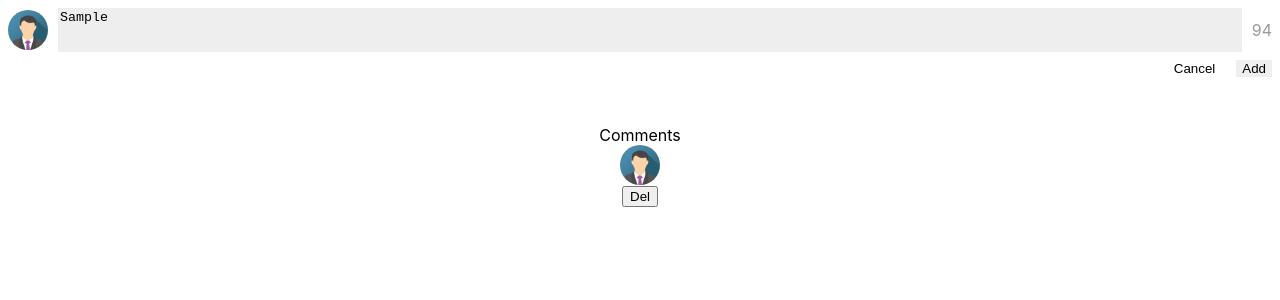
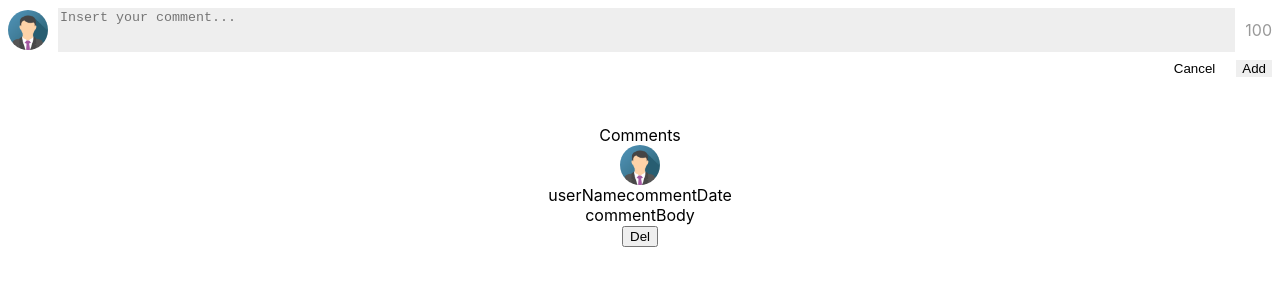
Before and after one commit to Belgarat/react-learning, a React (Create React App) app: page / in a window 1280 px wide. Both pictures are taken after typing "Sample" into the empty fields and a click on the button "Add". Shown: the top 300 px of the page. Built offline with nearby package versions, Linux system fonts and the light colour scheme.

Commit message:
errors in displaying comment list props

```diff
--- a/src/Store.tsx
+++ b/src/Store.tsx
@@ -25,13 +25,16 @@ export const useStore = create<CommentSystemModel>((set) => ({
     set((state) => ({
       comments: [...state.comments, comment],
     }));
+    comment.body="";
   },
+
   removeComment: (id: number|undefined) => {
     //TODO: reove from DB and then remove from local store
     set((state) => ({
         comments: id ? state.comments.filter((comment) => comment.id !== id) : state.comments,
     }));
   },
+
   //TODO: editComment
   editComment: (id: number) => {  },
 }));
--- a/src/components/CommentBox.tsx
+++ b/src/components/CommentBox.tsx
@@ -13,18 +13,18 @@ import { CommentModel, CommentSystemModel } from "../Interfaces";
     <>
     {
       comments.map((cmnt: CommentModel, idx: number) => {
-        console.log(cmnt);
+        //console.log(typeof(cmnt.name));
         return (<div key={`'cmd-${idx}`}>
                 <div>
                   <Avatar/>
                 </div>
                 <div>
                   <div>
-                    <Username/>
-                    <CommentDate/>
+                    <Username userName={cmnt.name}/>
+                    <CommentDate commentDate={cmnt.date}/>
                   </div>
                   <div>
-                    <CommentText/>
+                    <CommentText commentBody={cmnt.body}/>
                   </div>
                   <div>
                     <LikeButton/>
@@ -34,8 +34,8 @@ import { CommentModel, CommentSystemModel } from "../Interfaces";
                   <div>
                     <ReplyListToggle/>
                   </div>
+                  {<button onClick={() => removeComment && removeComment(cmnt.id)}>Del</button>}
                 </div>
-                {<button onClick={() => removeComment && removeComment(cmnt.id)}>Del</button>}
               </div>)
       })
     }
--- a/src/components/CommentDate.tsx
+++ b/src/components/CommentDate.tsx
@@ -1,7 +1,7 @@
-export const CommentDate = () => {
+export const CommentDate = (commentDate?: string) => {
   return(
     <>
-    <span></span>
+    {commentDate && <span>commentDate</span>}
     </>
   )
 }
--- a/src/components/CommentText.tsx
+++ b/src/components/CommentText.tsx
@@ -1,7 +1,7 @@
-export const CommentText = () => {
+export const CommentText = (commentBody: string) => {
   return(
     <>
-      <span></span>
+      {commentBody && <span>commentBody</span>}
     </>
   )
 }
--- a/src/components/Username.tsx
+++ b/src/components/Username.tsx
@@ -1,7 +1,7 @@
-export const Username = () => {
+export const Username = (userName?: string) => {
   return(
     <>
-    <span></span>
+    {userName && <span>userName</span>}
     </>
   )
 }
```
